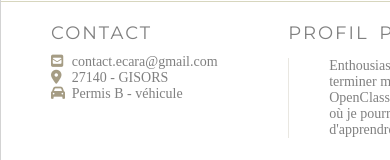
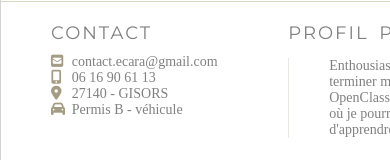
Before and after one commit to ElodieCara/cv-ecara, a plain HTML site: page index.html in a window 390 px wide. Shown: the part 200-360 px from the top of the page. Drawn offline with Linux system fonts and the light colour scheme.

Commit message:
Maj ajout "phone"

```diff
--- a/index.html
+++ b/index.html
@@ -48,6 +48,7 @@
                         <li><i class="fa-solid fa-square-envelope"></i><a
                                 href="mailto:contact.ecara@email.com">contact.ecara@gmail.com</a>
                         </li>
+                        <li><i class="fa-solid fa-mobile-screen-button"></i>06 16 90 61 13</li>
                         <li><i class="fa-solid fa-location-dot"></i>27140 - GISORS</li>
                         <li><i class="fa-solid fa-car"></i>Permis B - véhicule</li>
                     </ul>
```
